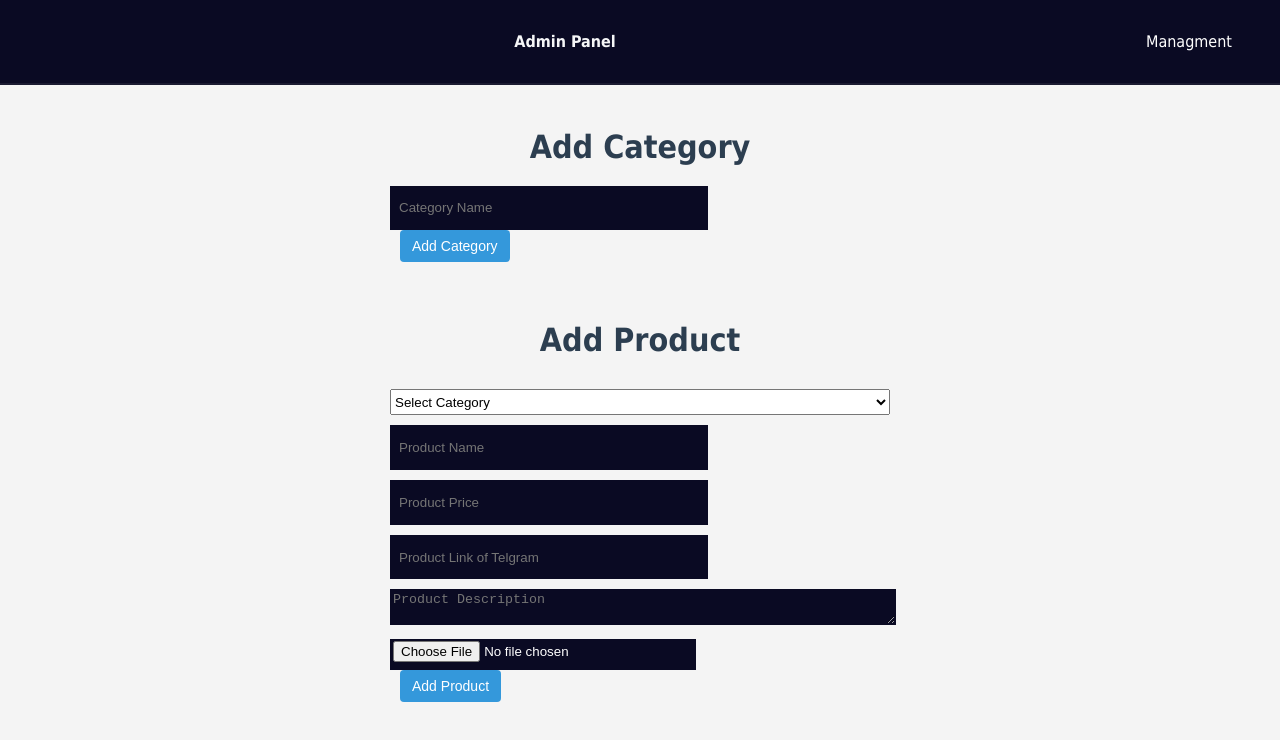
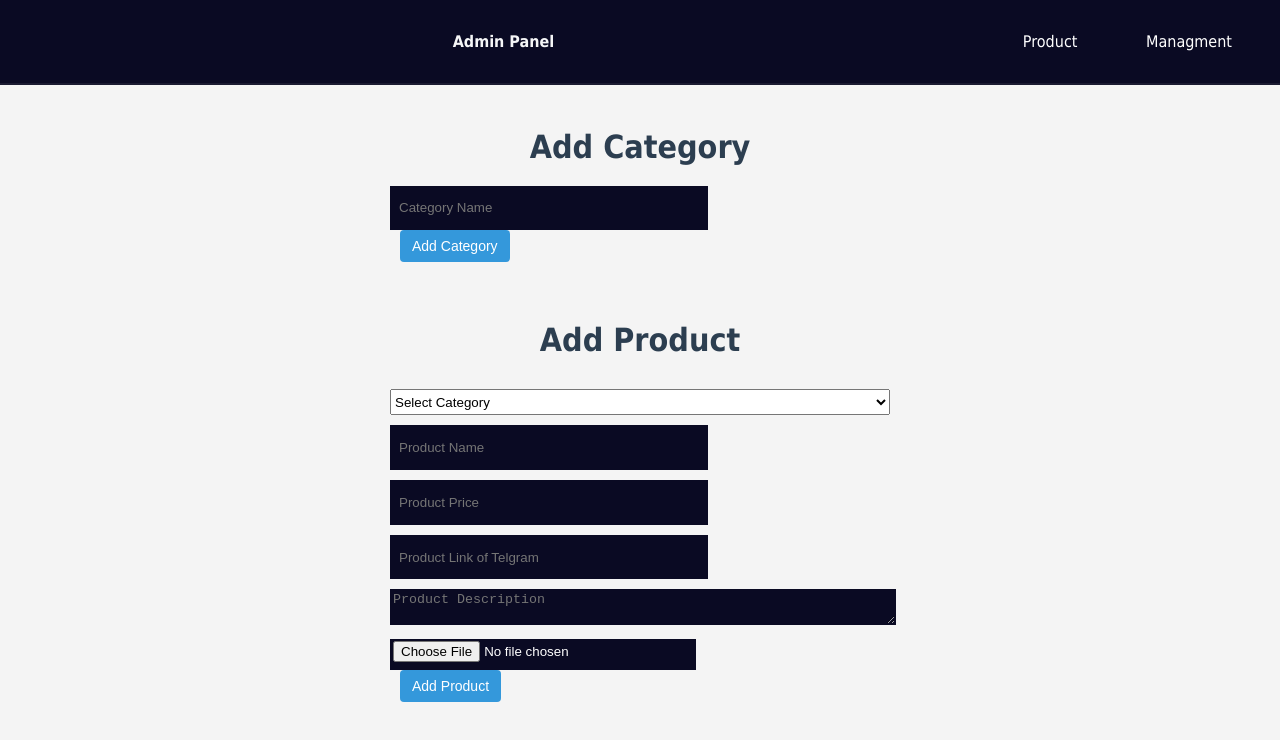
Before and after one commit to henokmehari/LightWayInvestment, a plain HTML site: page admin.html in a window 1280 px wide. Drawn offline with Linux system fonts and the light colour scheme; no server answers.

Commit message:
Update admin.html

```diff
--- a/admin.html
+++ b/admin.html
@@ -18,7 +18,7 @@
 
   <!-- Navigation Links -->
   <nav id="nav-menu">
-    <a href="index.html" class="admin">Product</a>
+    <a href="index.html">Product</a>
     <a href="manage.html">Managment</a>
   </nav>
   </header>
```
